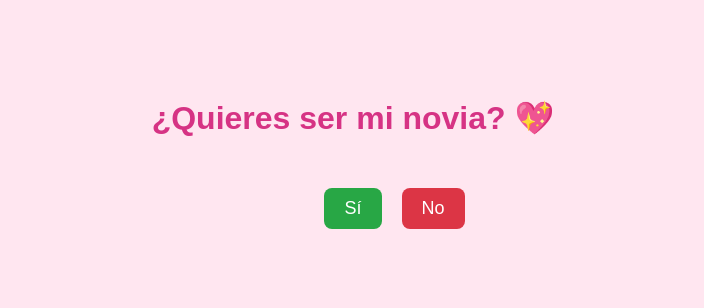
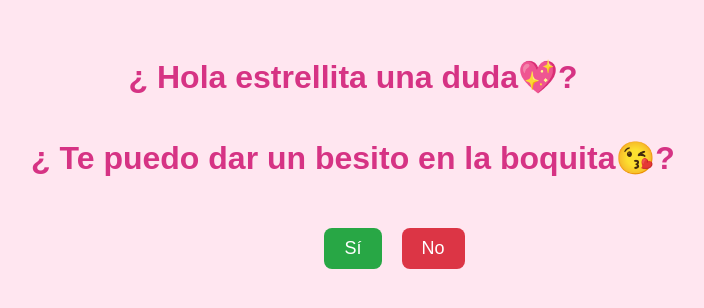
Before and after one commit to kdamiang/besos-de-estrellota, a plain HTML site: page index.html in a window 1280 px wide. Shown: the part 250-558 px from the top of the page, without its empty margins (287-991 px from the left). Drawn offline with Linux system fonts and the light colour scheme.

Commit message:
UpdaAAAAAAAAAAAAte index.html

```diff
--- a/index.html
+++ b/index.html
@@ -2,7 +2,7 @@
 <html lang="es">
 <head>
   <meta charset="UTF-8">
-  <title>¿Quieres ser mi novia?</title>
+  <title>ESTRELLOTA</title>
   <style>
     body {
       text-align: center;
@@ -42,7 +42,8 @@
   </style>
 </head>
 <body>
-  <h1>¿Quieres ser mi novia? 💖</h1>
+  <h1>¿ Hola estrellita una duda💖? </h1>
+    <h1>¿ Te puedo dar un besito en la boquita😘?</h1>
   <div class="botones">
     <button id="si">Sí</button>
     <button id="no">No</button>
@@ -70,7 +71,7 @@
 
     // Al dar clic en "Sí"
     btnSi.addEventListener("click", () => {
-      document.body.innerHTML = "<h1 style='color:#d63384;'>¡Sabía que dirías que sí! 💕</h1>";
+      document.body.innerHTML = "<h1 style='color:#d63384;'>¡Sabía que dirías que sí JAJAJAJAJJAJAJAJA! 💕</h1>";
       document.body.style.backgroundColor = "#fff0f5";
     });
   </script>
```
